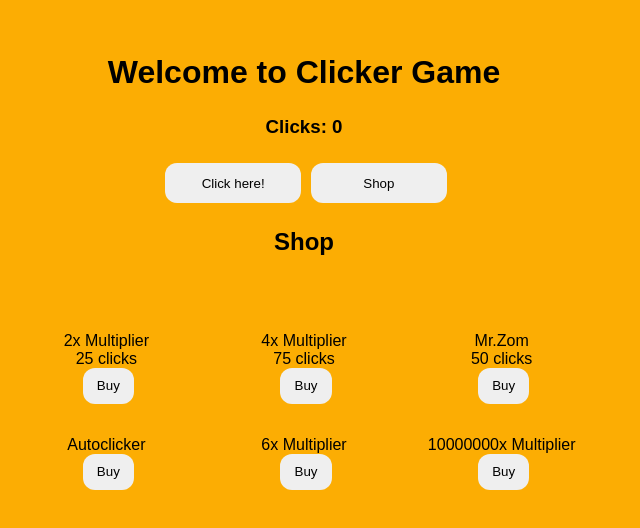
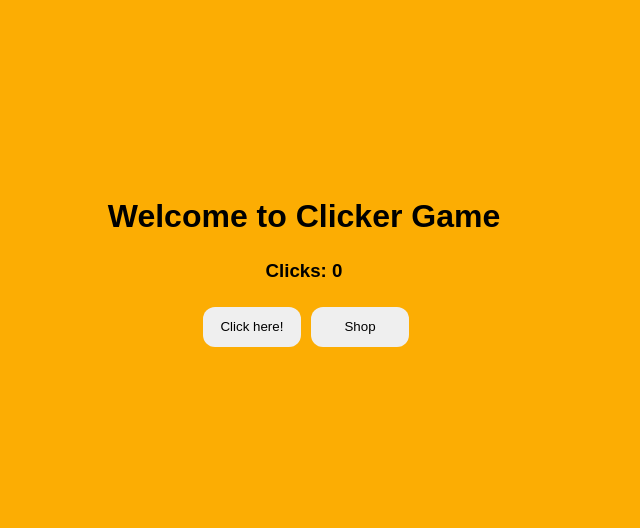
Before and after one commit to Vipershroom/clicker-game-react, a React (Create React App) app: page / in a window 1280 px wide. Shown: the part 128-656 px from the top of the page, without its empty margins (336-976 px from the left). Built offline with nearby package versions, Linux system fonts and the light colour scheme.

Commit message:
Added toggleable shop

```diff
--- a/src/Components/App.tsx
+++ b/src/Components/App.tsx
@@ -13,14 +13,17 @@ function App() {
 
     let [click, setclick] = useState(0)
 
+    let [display, setDisplay] = useState(false)
+
     return(
         <div>
             <div className="spacing">
             <h1>Welcome to Clicker Game</h1>
                 <h3>Clicks: {click}</h3>
                 <button className="btn" onClick={() => setclick(click + clickMod)} >Click here!</button>
-                <button className="btn">Shop</button>
+                <button className="btn" onClick={() => setDisplay(display ? display = false : display = true)}>Shop</button>
             </div>
+            { display?
             <div className='shop'>
                 <h2 className='head'>Shop</h2>
                 <div>
@@ -69,6 +72,7 @@ function App() {
                     <button className='infinite'>Buy</button>
                 </div>
             </div>
+            :null}
         </div>
     )
 }
```
